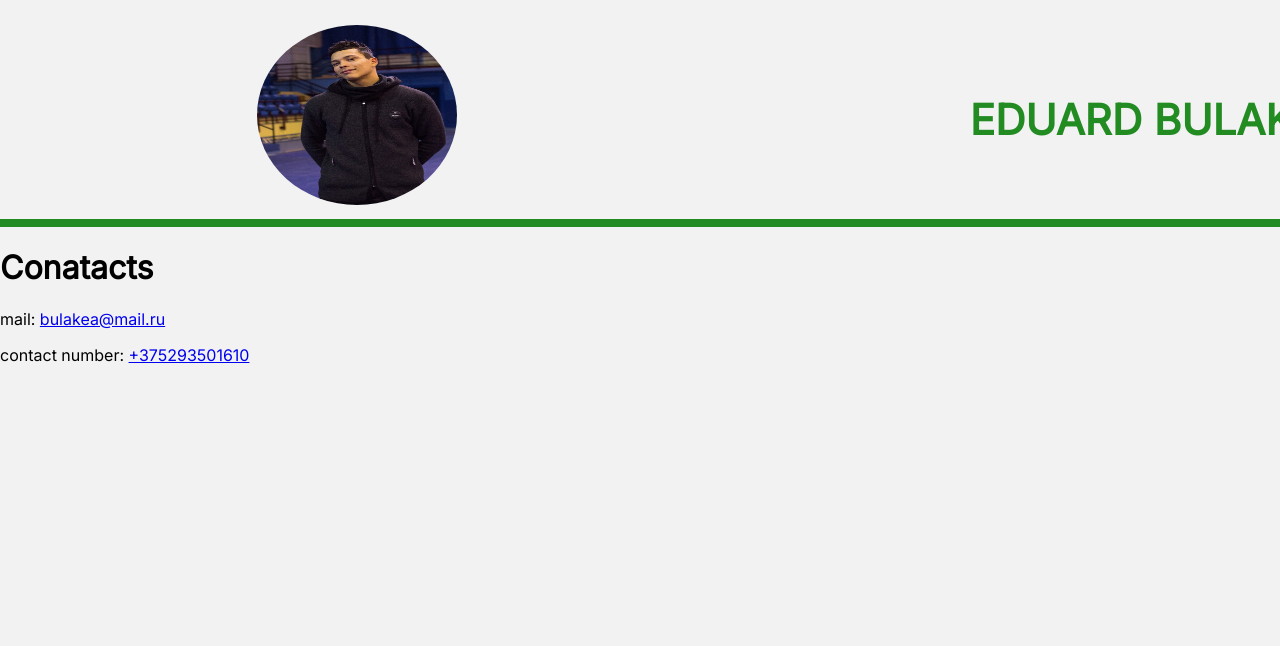
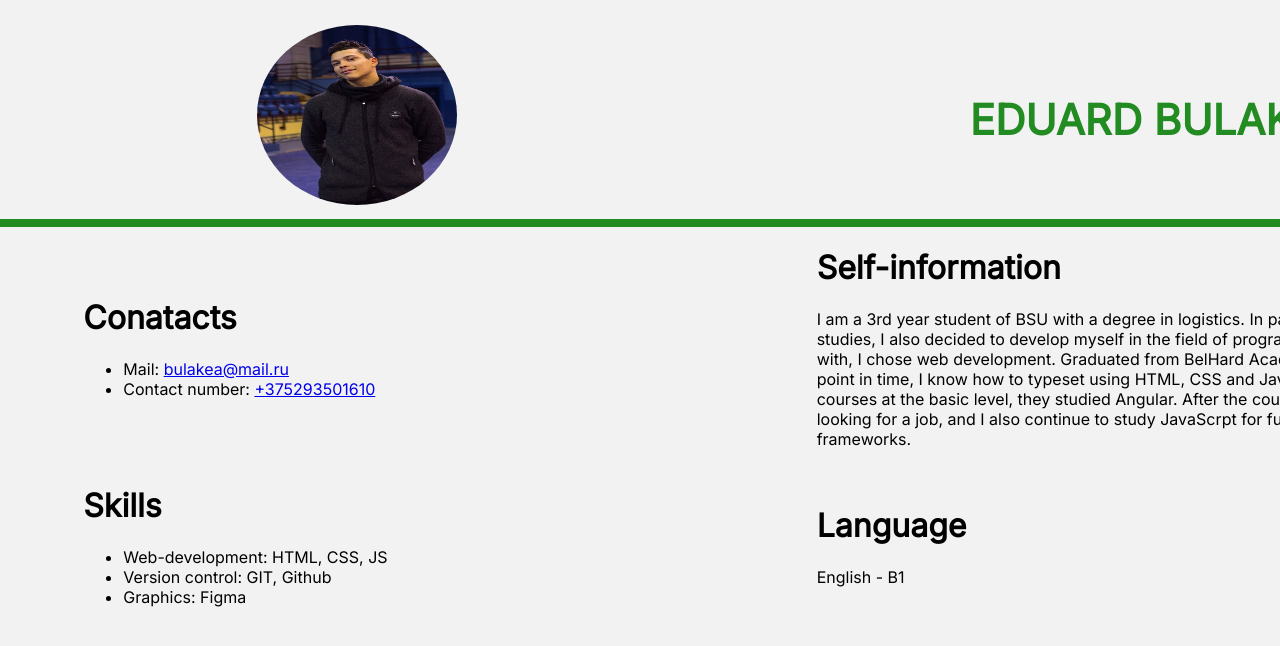
Before and after one commit to GremmyBoy/rsschool-cv, a plain HTML site: page index.html in a window 1280 px wide. Shown: the top 646 px of the page. Drawn offline with Linux system fonts and the light colour scheme.

Commit message:
feat: add main in html file and edited cv.md file

```diff
--- a/css/style.css
+++ b/css/style.css
@@ -29,5 +29,17 @@ body{
     font-size: 42px;
     text-transform: uppercase;
     color: forestgreen;
+}
 
+.main{
+    max-width: 1550px;
+    width: 100%;
+    display: flex;
+    flex-wrap: wrap;
+    align-items: center;
+    justify-content: space-evenly;
 }
+
+.block{
+    width: 650px;
+}
--- a/index.html
+++ b/index.html
@@ -19,8 +19,29 @@
     <div class="main">
         <div class="block">
             <h1>Conatacts</h1>
-            <p>mail: <a href="bulakea@mail.ru">bulakea@mail.ru</a></p>
-            <p>contact number: <a href="#">+375293501610</a> </p>
+            <ul>
+                <li>Mail: <a href="mail.ru">bulakea@mail.ru</a></li>
+            <li>Contact number: <a href="#">+375293501610</a></li>
+            </ul>
+
+        </div>
+        <div class="block">
+            <h1>Self-information</h1>
+            <p>I am a 3rd year student of BSU with a degree in logistics. In parallel with the main studies, I also decided to develop myself in the field of programming. And to begin with, I chose web development. Graduated from BelHard Academy courses.
+            At this point in time, I know how to typeset using HTML, CSS and JavaScript. Also in the courses at the basic level, they studied Angular.
+            After the courses, I am actively looking for a job, and I also continue to study JavaScrpt for further study of frameworks.</p>
+        </div>
+        <div class="block">
+            <h1>Skills</h1>
+            <ul>
+                <li>Web-development: HTML, CSS, JS</li>
+                <li>Version control: GIT, Github</li>
+                <li>Graphics: Figma</li>
+            </ul>
+        </div>
+        <div class="block">
+            <h1>Language</h1>
+            <p>English - B1</p>
         </div>
     </div>
 </body>
```
Also changed, not shown: 1 other file.
